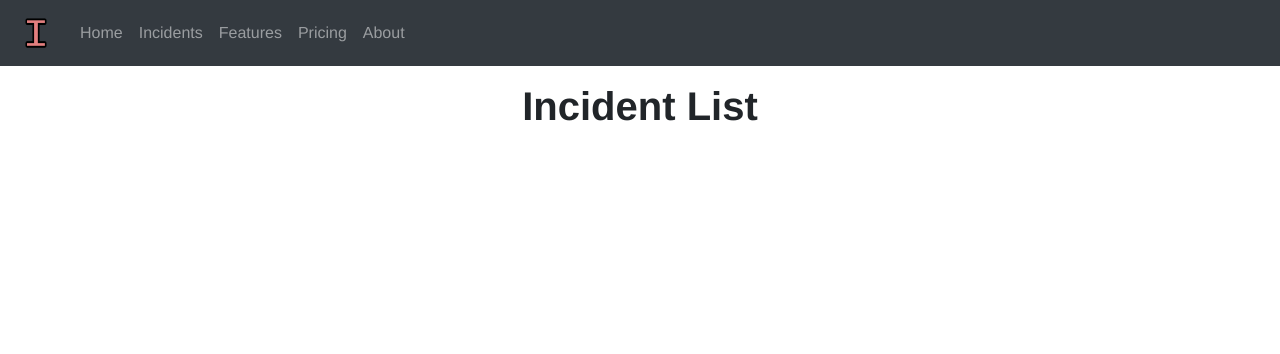
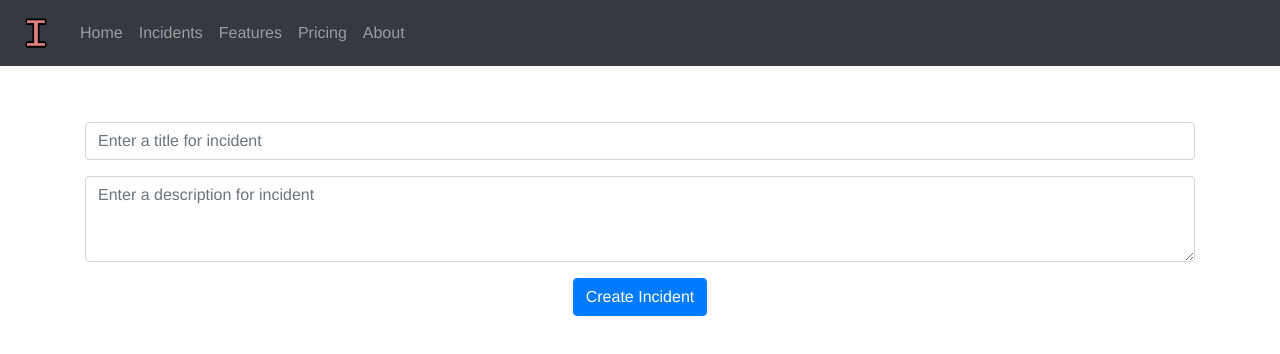
Before and after one commit to teamrit/assignment-2-app, a React (Create React App) app: page /incidents/new in a window 1280 px wide. Shown: the top 354 px of the page. Built offline with nearby package versions, Linux system fonts and the light colour scheme; a web font is replaced by a local one.

Commit message:
added incidentForm component (controlled component, basic layout), Note: works as expected

```diff
--- a/package.json
+++ b/package.json
@@ -4,7 +4,9 @@
   "private": true,
   "dependencies": {
     "axios": "^0.19.0",
+    "bootstrap": "^4.3.1",
     "react": "^16.8.6",
+    "react-bootstrap": "^1.0.0-beta.10",
     "react-dom": "^16.8.6",
     "react-redux": "^7.1.0",
     "react-router-dom": "^5.0.1",
--- a/src/App.css
+++ b/src/App.css
@@ -97,3 +97,8 @@
 .w-logo {
   width: 40px;
 }
+
+/*For incident form*/
+.incident-form{
+  margin-top: 7vh;
+}
--- a/src/App.js
+++ b/src/App.js
@@ -7,14 +7,19 @@ import {SignIn} from "./components/signin.component";
 import SignUp from "./components/signup.component";
 import store from "./redux/store";
 import IncidentsList from "./components/incidents.component";
+import IncidentForm from "./components/incidentsForm.component";
+import axios from "axios";
 
 function App() {
+
   return (
     <div className="App">
         <Route path="/" exact component={LandingPage} />
         <Route path="/login/" component={SignIn} />
         <Route path="/signup/" component={SignUp} />
-        <Route path="/incidents/" component={IncidentsList} />
+        <Route path="/incidents/" exact component={IncidentsList} />
+        <Route path="/incidents/new" exact component={IncidentForm} />
+
     </div>
   );
 }
--- /dev/null
+++ b/src/components/incidentsForm.component.js
@@ -0,0 +1,45 @@
+import React, { Component } from "react";
+import Navbar from "./navbar.component";
+import Form from "react-bootstrap/Form";
+import Button from "react-bootstrap/Button"
+
+export default class IncidentForm extends Component{
+
+    constructor(props) {
+        super(props);
+        this.state = {
+            title: "",
+            description: ""
+        }
+    }
+
+    handleInputChange = key => (e) =>{
+        this.setState({[key]: e.target.value})
+    }
+
+    onSubmit = (e) => {
+
+    }
+
+    render(){
+        return(
+            <div>
+                <Navbar />
+                <div className="container incident-form">
+                    <Form >
+                        <Form.Group>
+                            <Form.Control type="Title" value={this.state.title} onChange={this.handleInputChange("title")} placeholder="Enter a title for incident"/>
+                        </Form.Group>
+
+                        <Form.Group>
+                            <Form.Control as="textarea" rows="3" value={this.state.description} onChange={this.handleInputChange('description')} placeholder="Enter a description for incident" />
+                        </Form.Group>
+
+                        <Button type="submit">Create Incident</Button>
+                    </Form>
+                </div>
+            </div>
+
+        )
+    }
+}
```
Also changed, not shown: 1 other file (tests, documents, lock files or other folders).
